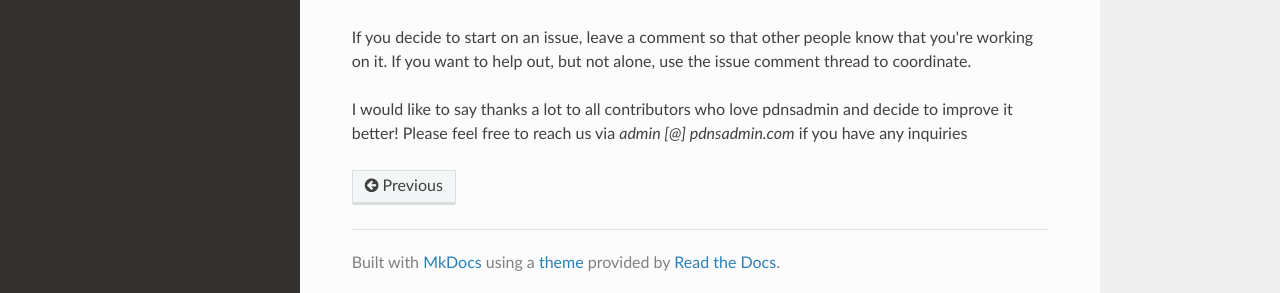
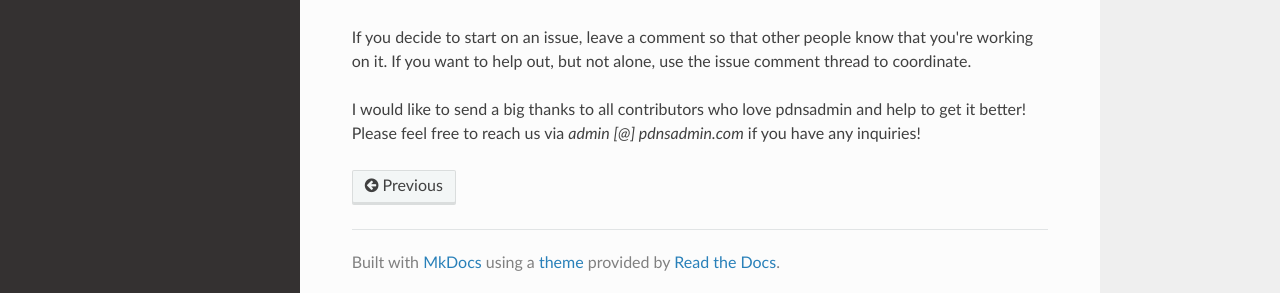
Before and after one commit to pdnsadmin/pdnsadmin-docs, an MkDocs documentation site: the page built from docs/contributions.md, in a window 1280 px wide. Shown: the part 350-643 px from the top of the page. Built offline with MkDocs 1.6.1, drawn with Linux system fonts in a browser that asks for light colours; nearby versions of some CDN libraries; old or Windows-style settings are respelled for this version of MkDocs.

Commit message:
Update user-manual page and contributions page

```diff
--- a/docs/contributions.md
+++ b/docs/contributions.md
@@ -14,5 +14,5 @@ If you decide to start on an issue, leave a comment so that other people know th
 you're working on it. If you want to help out, but not alone, use the issue
 comment thread to coordinate.
 
-I would like to say thanks a lot to all contributors who love pdnsadmin and decide to improve it better!
-Please feel free to reach us via *admin [@] pdnsadmin.com* if you have any inquiries
+I would like to send a big thanks to all contributors who love pdnsadmin and help to get it better!
+Please feel free to reach us via *admin [@] pdnsadmin.com* if you have any inquiries!
```
Also changed, not shown: docs/user-guide/user-manual.md (+7 -6 lines).
